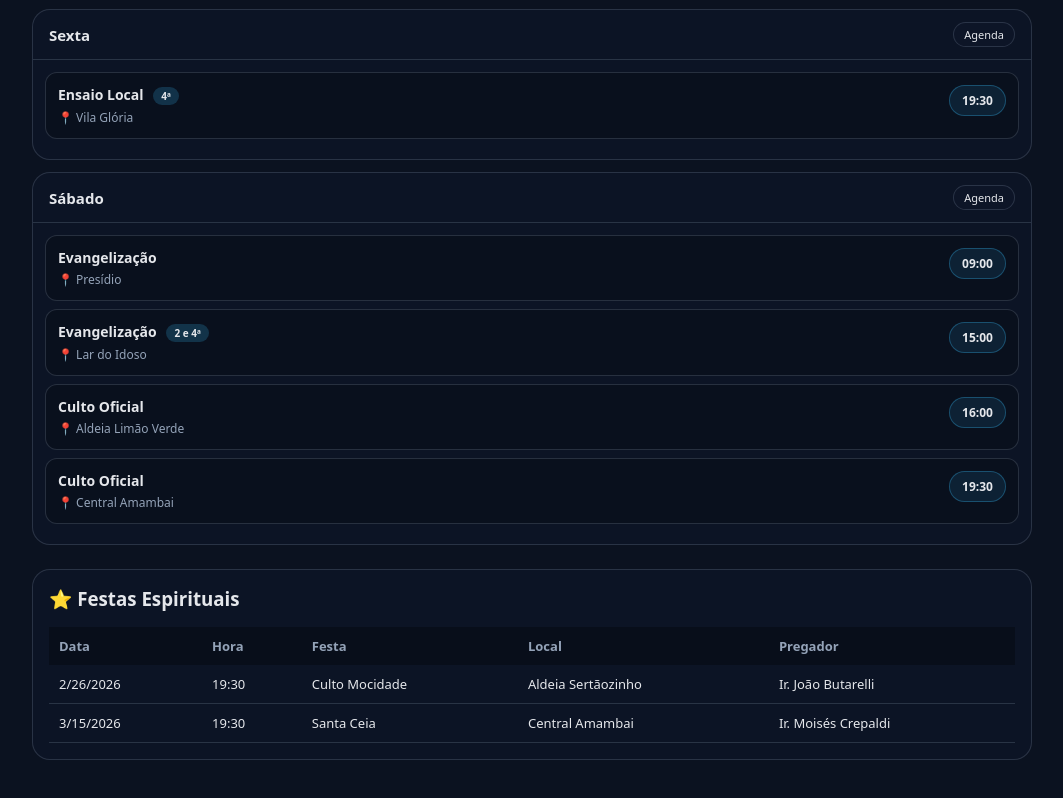
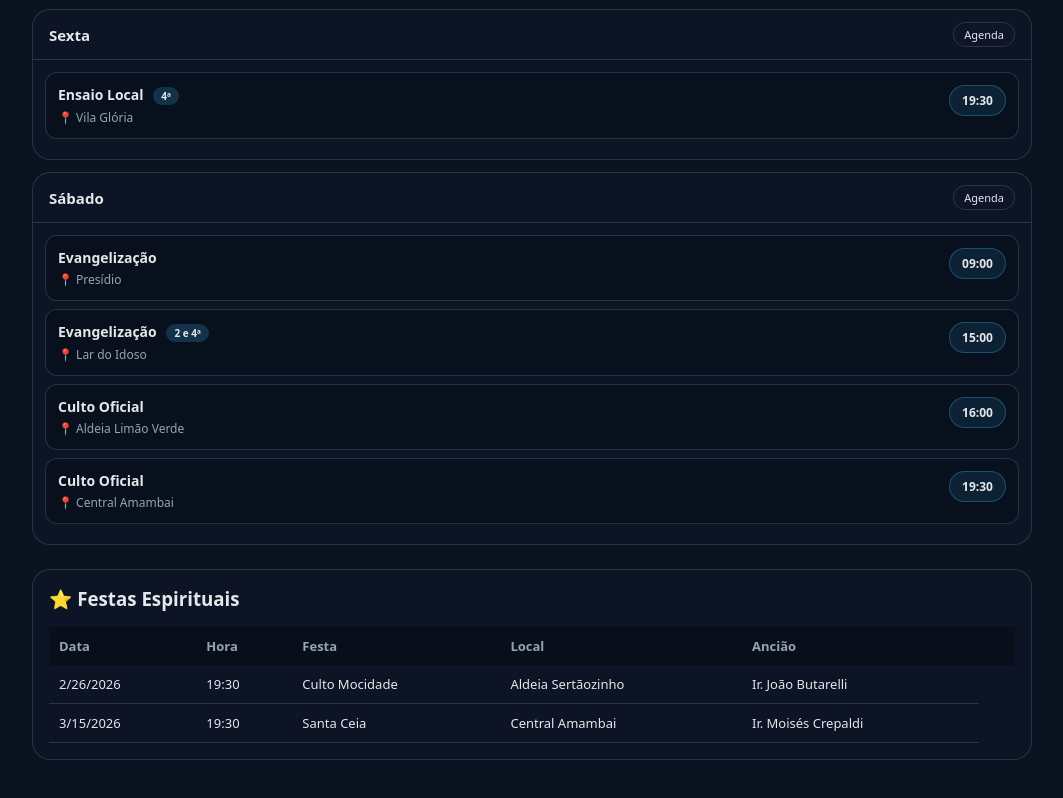
Before and after one commit to gabrielralvesi/Agenda-CCB-Amambai-MS, a plain HTML site: page index.html in a window 1280 px wide. Shown: the part 1739-2537 px from the top of the page, without its empty margins (108-1171 px from the left). Drawn offline with Linux system fonts and the light colour scheme.

Commit message:
Update index.html

```diff
--- a/index.html
+++ b/index.html
@@ -509,7 +509,7 @@
       <div style="overflow-x: auto;">
         <table>
           <thead>
-            <tr><th>Data</th><th>Hora</th><th>Festa</th><th>Local</th><th>Pregador</th><th id="acoesHeader" style="display:none">Ações</th></tr>
+            <tr><th>Data</th><th>Hora</th><th>Festa</th><th>Local</th><th>Ancião<th><th id="acoesHeader" style="display:none">Ações</th></tr>
           </thead>
           <tbody id="festas-list"></tbody>
         </table>
@@ -551,7 +551,7 @@
       <input type="date" id="festaData">
       <input type="time" id="festaHora" value="19:30">
       <input type="text" id="festaLocal" placeholder="Local">
-      <input type="text" id="festaIrmao" placeholder="Pregador">
+      <input type="text" id="festaIrmao" placeholder="Ancião">
       <div class="modal-actions">
         <button class="btn" onclick="fecharModal('festa')">Cancelar</button>
         <button class="btn btn-success" onclick="salvarFesta()">Salvar</button>
```
